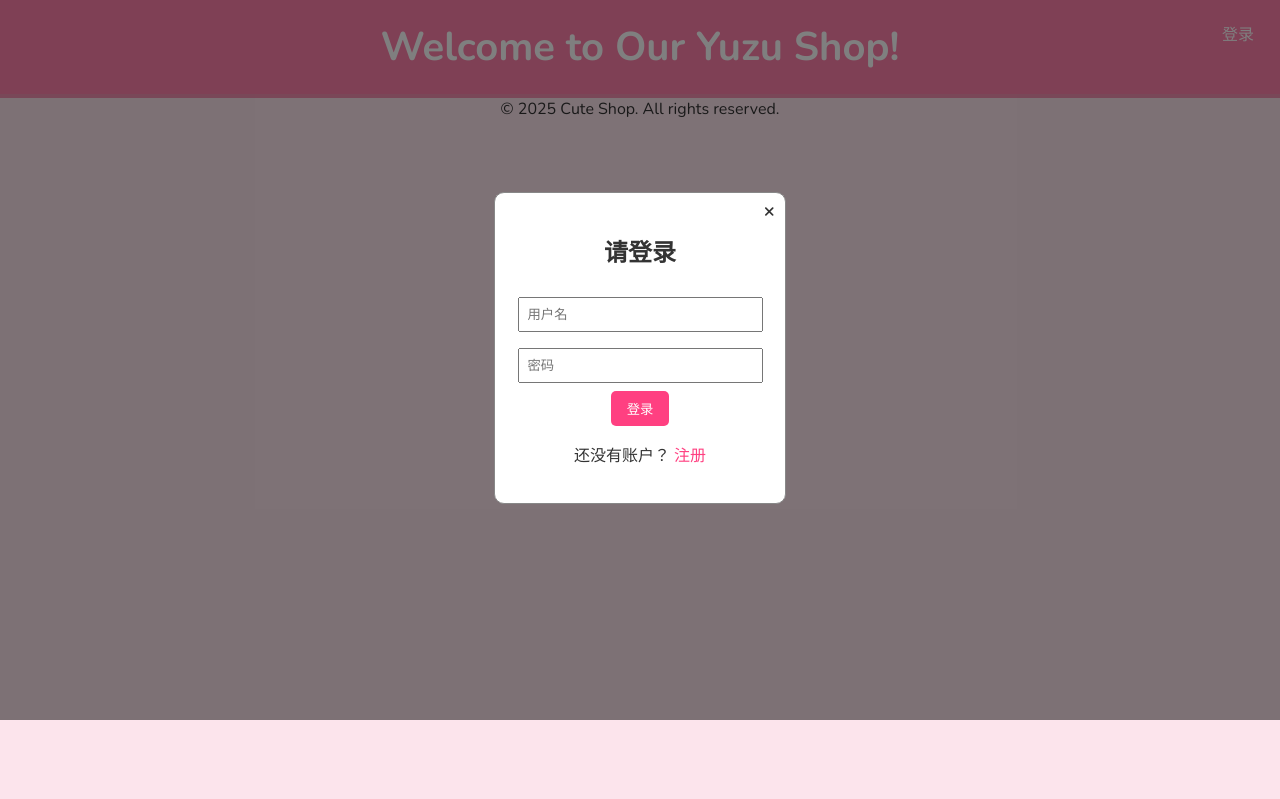
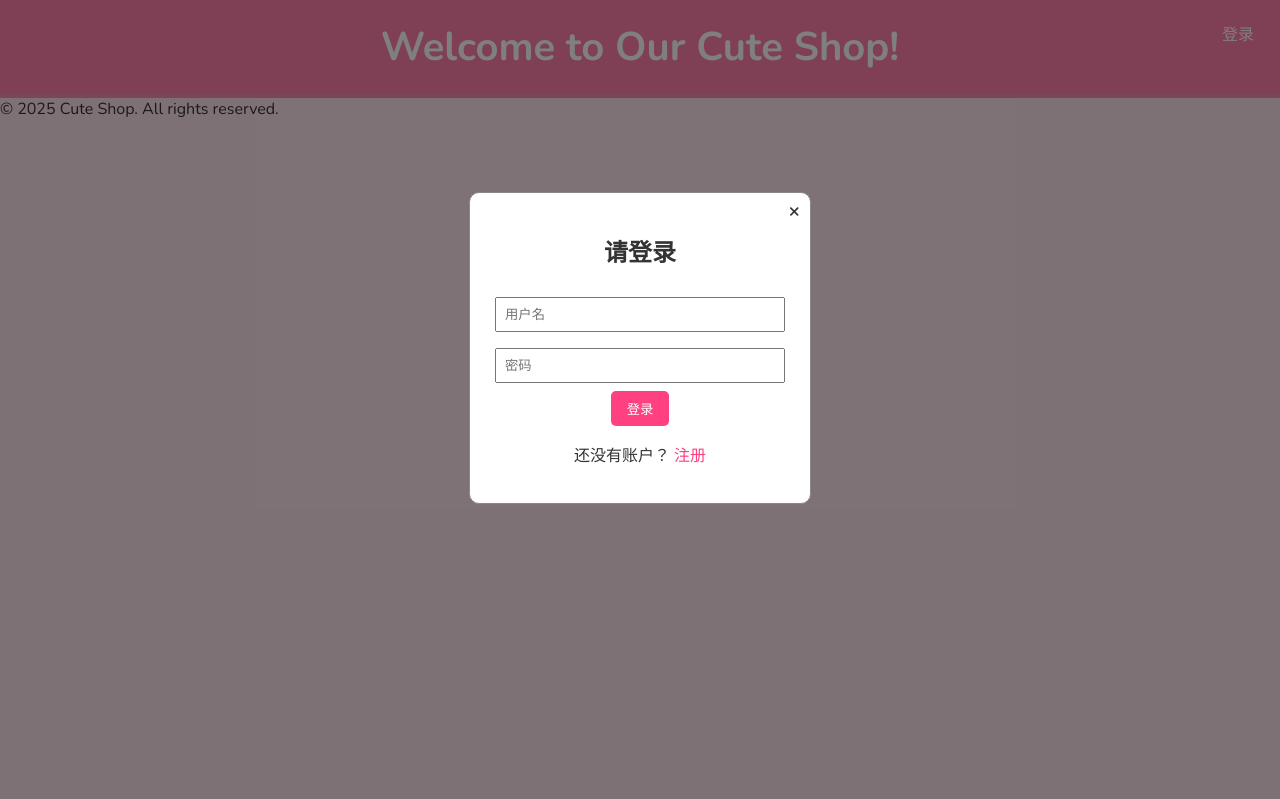
Before and after one commit to Androdevell/galgame, a Django app: template templates/base.html in a window 1280 px wide. Run offline with Django 5.2, Linux system fonts and the light colour scheme; the template is opened without the code that fills it, so the values that code supplies are empty.

Commit message:
第一版

```diff
--- a/templates/base.html
+++ b/templates/base.html
@@ -37,6 +37,7 @@
     .dropdown:hover .dropdown-content {
       display: block;
     }
+
 
     body {
       font-family: 'Nunito', sans-serif;
@@ -79,7 +80,7 @@
       left: 0;
       top: 0;
       width: 100%;
-      height: 90%;
+      height: 100%;
       overflow: auto;
       background-color: rgba(0, 0, 0, 0.5);
     }
@@ -88,7 +89,7 @@
       margin: 15% auto;
       padding: 20px;
       border: 1px solid #888;
-      width: 250px;
+      width: 300px;
       border-radius: 10px;
       text-align: center;
       position: relative;
@@ -124,21 +125,25 @@
 </head>
 <body>
   <header>
-    <h1>Welcome to Our Yuzu Shop!</h1>
+      <h1>Welcome to Our Cute Shop!</h1>
       <div class="account-area">
         {% if user.is_authenticated %}
           <div class="dropdown">
             <span class="account-name">Hi, {{ user.username }}</span>
             <div class="dropdown-content">
+              <!-- 修改后的登出链接（通过 JS 提交 POST 表单） -->
               <a href="#" onclick="event.preventDefault(); document.getElementById('logout-form').submit();">登出</a>
             </div>
           </div>
+          <!-- 隐藏的表单 -->
+          <form id="logout-form" action="{% url 'logout' %}" method="post" style="display: none;">
+            {% csrf_token %}
+          </form>
         {% else %}
           <button id="show-login">登录</button>
         {% endif %}
       </div>
   </header>
-
   <!-- 主体内容 -->
   <div class="container">
     {% block content %}
@@ -146,10 +151,9 @@
     {% endblock %}
   </div>
 
-    <footer style="text-align: center;">
+  <footer>
     &copy; {% now "Y" %} Cute Shop. All rights reserved.
   </footer>
-
 
   {% if not user.is_authenticated %}
   <!-- 登录模态窗口 -->
```
Also changed, not shown: db.sqlite3. Lines whose indentation alone changed are shown as unchanged.
